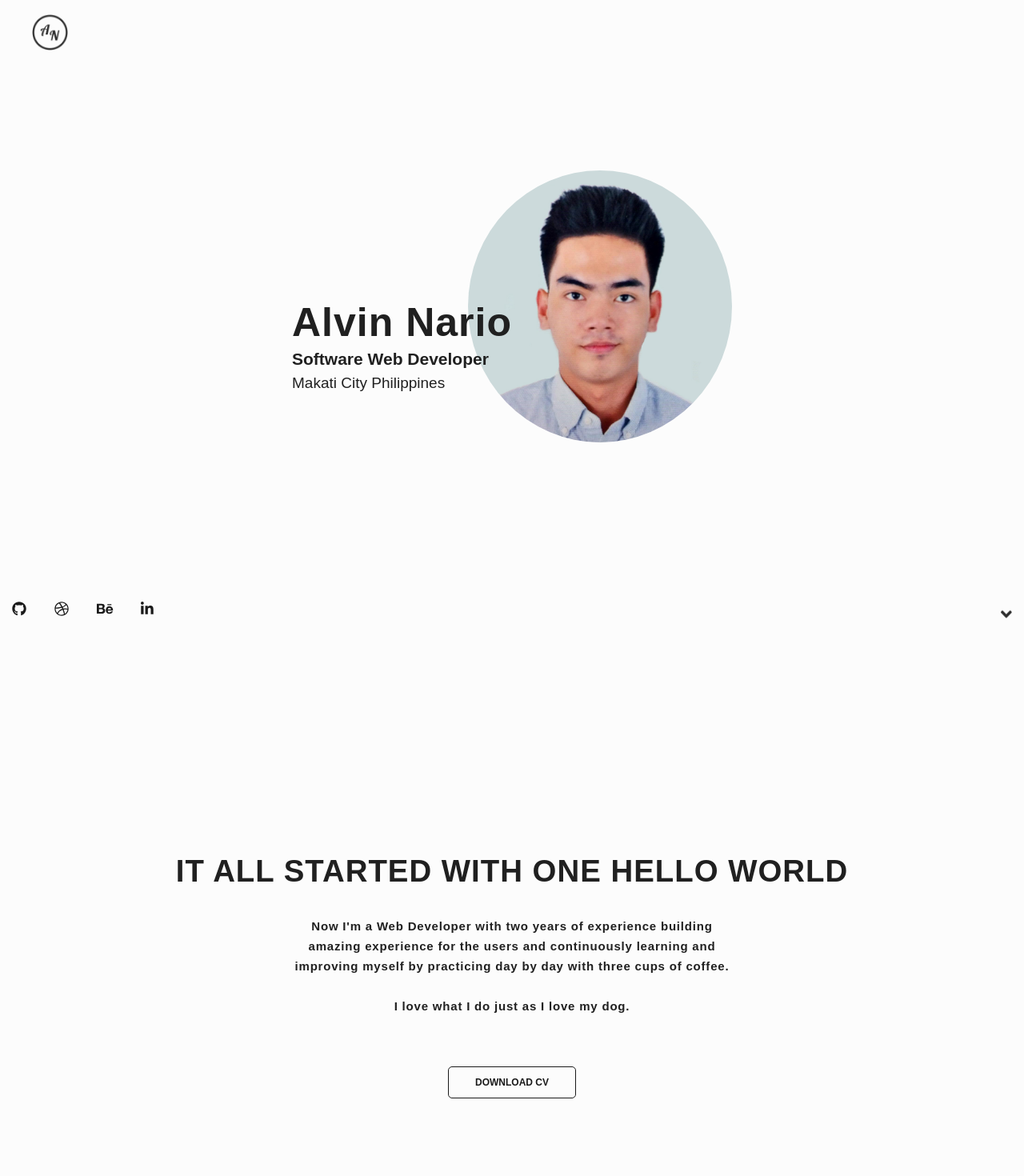
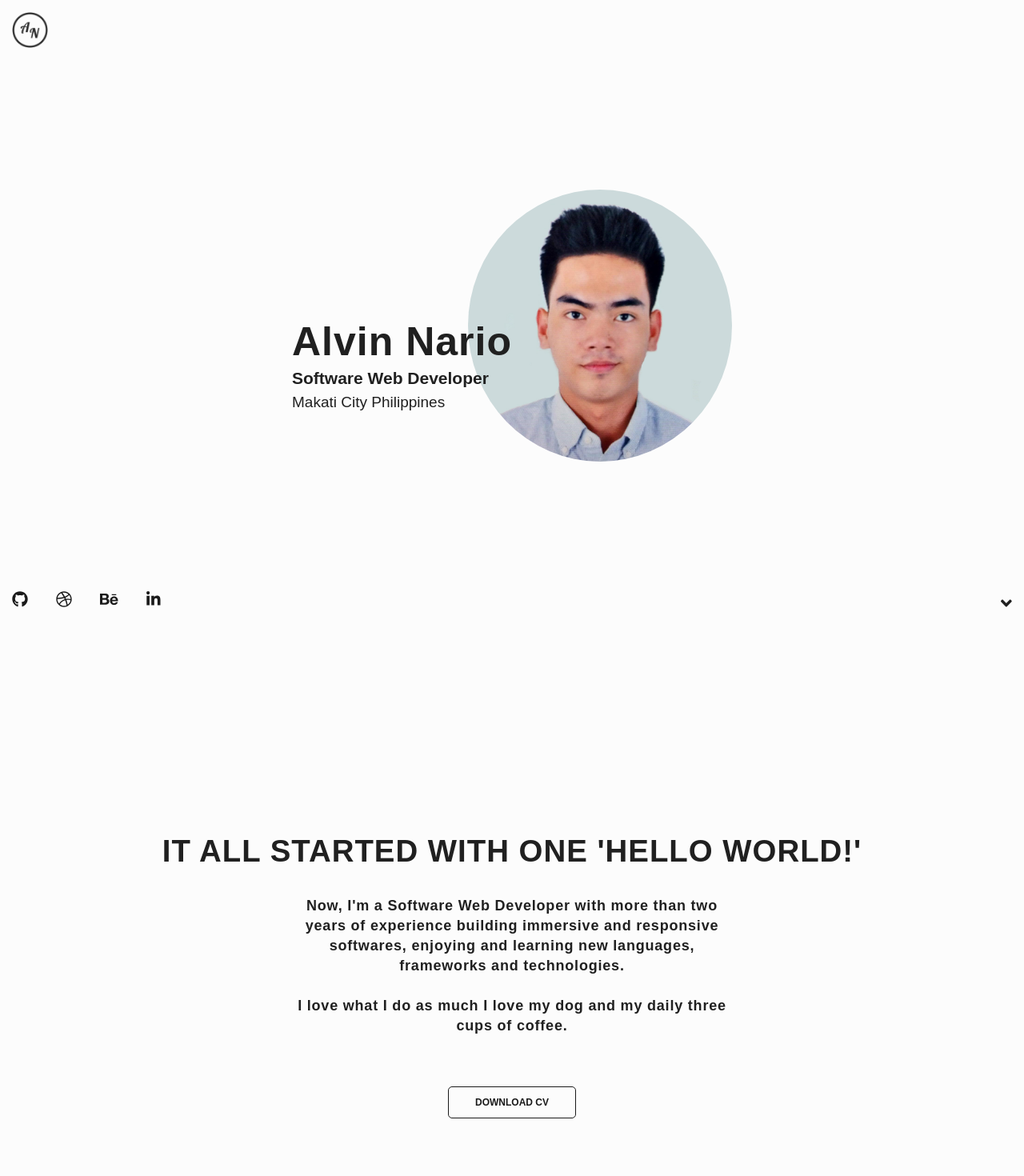
Before and after one commit to narioalvin/portfolio, a Vue app: page /#/ in a window 1280 px wide. Shown: the top 1470 px of the page at 80% size. Built offline with nearby package versions, Linux system fonts and the light colour scheme; a web font is replaced by a local one.

Commit message:
refactor all pages

```diff
--- a/src/App.vue
+++ b/src/App.vue
@@ -1,15 +1,19 @@
 <template>
   <div id="app">
-    <router-view />
+    <Home />
   </div>
 </template>
 
 <script>
 import 'bootstrap/dist/css/bootstrap.css';
 import 'bootstrap-vue/dist/bootstrap-vue.css';
+import Home from './views/Home';
 
 export default {
   name: 'App',
+  components: {
+    Home,
+  },
 };
 </script>
 
@@ -52,6 +56,8 @@ body {
 * {
   font-family: 'Montserrat', sans-serif;
   margin: 0;
+  padding: 0;
+  box-sizing: border-box;
 }
 
 h1,
@@ -70,7 +76,7 @@ h6 {
 }
 
 .p-40 {
-  padding: 15px;
+  padding: 0 15px;
 }
 
 .full-height {
@@ -188,7 +194,7 @@ section {
 
 @keyframes animDown {
   from {
-    transform: translateY(-50px);
+    transform: translateY(-20px);
     opacity: 0;
   }
   to {
@@ -197,18 +203,60 @@ section {
   }
 }
 
-@media only screen and (min-width: 360px) and (max-width: 812px) and (orientation: landscape) and (-webkit-device-pixel-ratio: 2) {
-  .navbar {
-    padding: 0;
+.shake {
+  -webkit-animation-name: wobble;
+  animation-name: wobble;
+  animation-duration: 1.5s;
+  animation-iteration-count: infinite;
+  animation-timing-function: linear;
+  transform-origin: 50% 100%;
+}
+
+@keyframes wobble {
+  0% {
+    -webkit-transform: none;
+    transform: none;
   }
 
+  15% {
+    -webkit-transform: translate3d(-25%, 0, 0) rotate3d(0, 0, 1, -5deg);
+    transform: translate3d(-25%, 0, 0) rotate3d(0, 0, 1, -5deg);
+  }
+
+  30% {
+    -webkit-transform: translate3d(20%, 0, 0) rotate3d(0, 0, 1, 3deg);
+    transform: translate3d(20%, 0, 0) rotate3d(0, 0, 1, 3deg);
+  }
+
+  45% {
+    -webkit-transform: translate3d(-15%, 0, 0) rotate3d(0, 0, 1, -3deg);
+    transform: translate3d(-15%, 0, 0) rotate3d(0, 0, 1, -3deg);
+  }
+
+  60% {
+    -webkit-transform: translate3d(10%, 0, 0) rotate3d(0, 0, 1, 2deg);
+    transform: translate3d(10%, 0, 0) rotate3d(0, 0, 1, 2deg);
+  }
+
+  75% {
+    -webkit-transform: none;
+    transform: none;
+  }
+
+  100% {
+    -webkit-transform: none;
+    transform: none;
+  }
+}
+
+@media only screen and (min-width: 360px) and (max-width: 812px) and (orientation: landscape) and (-webkit-device-pixel-ratio: 2) {
   .home {
     height: 93vh;
     margin: 70px 0;
   }
 
   #home {
-   margin-bottom: 210px;
+    margin-bottom: 210px;
   }
 
   #about {
@@ -220,4 +268,14 @@ section {
     height: 100vh !important;
   }
 }
+
+@media screen and (min-width: 768px) {
+  .about {
+    div {
+      p {
+        font-size: 18px !important;
+      }
+    }
+  }
+}
 </style>
--- a/src/components/CloudyDay3.vue
+++ b/src/components/CloudyDay3.vue
@@ -5,8 +5,8 @@
       xmlns="http://www.w3.org/2000/svg"
       xmlns:xlink="http://www.w3.org/1999/xlink"
       viewBox="0 0 60 60"
-      width="120"
-      height="120"
+      width="140"
+      height="140"
     >
       <defs>
         <filter id="blur" width="200%" height="200%">
--- a/src/components/Navbar.vue
+++ b/src/components/Navbar.vue
@@ -1,376 +1,76 @@
 <template>
-  <div>
-    <div></div>
-    <nav id="navbar" class="navbar navbar-expand-sm fixed-top">
-      <div class="logo navAnimation animated" data-delay="0s">
-        <a href="#home">
-          <img class="me" src="../assets/image/logo.png" />
-        </a>
-      </div>
-      <div class="items">
-        <ul>
-          <li class="navAnimation animated" data-delay="0s">
-            <a href="#about">About</a>
-          </li>
-          <li class="navAnimation animated" data-delay=".3s">
-            <a href="#projects">Projects</a>
-          </li>
-          <li class="navAnimation animated" data-delay=".5s">
-            <a href="#contact">Contact</a>
-          </li>
-        </ul>
-      </div>
-      <div class="hamburger">
-        <input
-          type="checkbox"
+  <b-navbar id="navbar" toggleable="lg">
+    <b-navbar-brand href="#"
+      ><img
+        class="nav-logo navAnimation animated"
+        data-delay="0s"
+        src="../assets/image/logo.png"
+    /></b-navbar-brand>
+
+    <b-navbar-toggle target="nav-collapse"></b-navbar-toggle>
+
+    <b-collapse id="nav-collapse" is-nav>
+      <!-- Right aligned nav items -->
+      <b-navbar-nav class="ml-auto">
+        <b-nav-item
+          @click="scrollToSection('about')"
           class="navAnimation animated"
           data-delay="0s"
-          id="menuToggle"
-          @change="checkboxClicked($event)"
-        />
-
-        <label for="menuToggle" class="menuOpen">
-          <div class="open"></div>
-        </label>
-
-        <div class="menu menuEffects">
-          <label for="menuToggle"></label>
-          <div class="menuContent">
-            <ul>
-              <li>
-                <a href="#about" @click="check()">ABOUT</a>
-              </li>
-              <li>
-                <a href="#projects">PROJECTS</a>
-              </li>
-              <li>
-                <a href="#contact">CONTACT</a>
-              </li>
-            </ul>
-          </div>
-        </div>
-      </div>
-    </nav>
-  </div>
+          >ABOUT</b-nav-item
+        >
+        <b-nav-item
+          @click="scrollToSection('projects')"
+          class="navAnimation animated"
+          data-delay=".3s"
+          >PROJECTS</b-nav-item
+        >
+        <b-nav-item
+          @click="scrollToSection('contact')"
+          class="navAnimation animated"
+          data-delay=".5s"
+          >CONTACT</b-nav-item
+        >
+      </b-navbar-nav>
+    </b-collapse>
+  </b-navbar>
 </template>
 
 <script>
 export default {
-  name: "Navbar",
-  data() {
-    return {
-      prevScrollpos: window.pageYOffset,
-      checkboxState: false,
-      newScrollPosition: 0,
-      lastScrollPosition: 0
-    };
-  },
-  methods: {
-    handleScroll() {
-      var navbar = document.getElementById("navbar");
-      this.lastScrollPosition = window.scrollY;
+  name: 'Navbar',
+  mounted() {
+    const items = document.querySelectorAll('.navAnimation');
 
-      if (
-        this.newScrollPosition < this.lastScrollPosition &&
-        this.lastScrollPosition > 50
-      ) {
-        navbar.style.top = "-80px";
-      } else {
-        navbar.style.top = "0";
-      }
-
-      this.newScrollPosition > 100
-        ? navbar.classList.add("nav-border")
-        : navbar.classList.remove("nav-border");
-
-      this.newScrollPosition = this.lastScrollPosition;
-    },
-    checkboxClicked(e) {
-      e.target.checked === true ?
-      document.getElementsByTagName("body")[0].classList.add("scrollHidden")
-      : document.getElementsByTagName("body")[0].classList.remove("scrollHidden")
-    }
-  },
-  created() {
-    window.addEventListener("scroll", this.handleScroll);
-  },
-  mounted() {
-    const items = document.querySelectorAll(".navAnimation");
-
-    const observer = new IntersectionObserver(entries => {
-      entries.forEach(entry => {
+    const observer = new IntersectionObserver((entries) => {
+      entries.forEach((entry) => {
         if (entry.intersectionRatio > 0) {
           entry.target.style.animation = `animDown .4s ${entry.target.dataset.delay} forwards ease-out`;
         }
       });
     });
 
-    items.forEach(item => {
+    items.forEach((item) => {
       observer.observe(item);
     });
-  }
+  },
+  methods: {
+    scrollToSection(section) {
+      var elmntToView = document.getElementById(section);
+      elmntToView.scrollIntoView();
+    },
+  },
 };
 </script>
 
 <style lang="scss" scoped>
 .navbar {
-  transition: all 0.3s;
-  justify-content: space-between;
-  align-items: center;
-  z-index: 999999;
-  height: 70px;
   background: #fcfcfc;
-  padding: 0 15px 0 15px;
-}
+  color: #1a1a1a;
+  padding: 10px 15px;
+  font-weight: bold;
 
-.nav-border {
-  border-bottom: 1px solid #cccccc !important;
-}
-
-.scrollHidden {
-  overflow: hidden !important;
-}
-
-.items ul {
-  padding: 0;
-  list-style: none;
-  margin: 0;
-}
-
-.items ul li {
-  display: table-cell;
-  position: relative;
-}
-
-.items ul li a {
-  color: #1a1a1a;
-  text-transform: uppercase;
-  text-decoration: none;
-  letter-spacing: 0.15em;
-  font-weight: 600;
-  font-size: 14px;
-
-  display: inline-block;
-  padding: 15px 20px;
-  position: relative;
-}
-
-.items ul li a:after {
-  background: none repeat scroll 0 0 transparent;
-  bottom: 0;
-  content: "";
-  display: block;
-  height: 2px;
-  left: 50%;
-  position: absolute;
-  background: #1a1a1a;
-  transition: width 0.3s ease 0s, left 0.3s ease 0s;
-  width: 0;
-}
-
-.items ul li a:hover:after {
-  width: 100%;
-  left: 0;
-}
-
-.logo img {
-  width: 45px;
-}
-
-.logo img:hover {
-  opacity: 0.7;
-  cursor: pointer;
-}
-
-@keyframes navbar {
-  0% {
-    bottom: 50px;
-    opacity: 0;
-  }
-  100% {
-    bottom: 0;
-  }
-}
-
-input {
-  display: none;
-}
-
-.open {
-  background-color: #3c3c3c;
-  width: 24px;
-  height: 3px;
-  display: block;
-  border-radius: 2px;
-  cursor: pointer;
-  position: relative;
-  top: 8px;
-  z-index: 999999;
-}
-
-.open:before {
-  content: "";
-  background-color: #1a1a1a;
-  width: 24px;
-  height: 3px;
-  display: block;
-  border-radius: 2px;
-  position: relative;
-  top: -8px;
-  transform: rotate(0deg);
-  transition: all 0.3s ease;
-}
-
-.open:after {
-  content: "";
-  background-color: #1a1a1a;
-  width: 24px;
-  height: 3px;
-  display: block;
-  border-radius: 2px;
-  position: relative;
-  top: 4px;
-  transform: rotate(0deg);
-  transition: all 0.3s ease;
-}
-
-.menuOpen {
-  width: 24px;
-  height: 20px;
-  display: block;
-  cursor: pointer;
-  float: right;
-  margin-bottom: 0;
-}
-
-.menuOpen:hover .open:before {
-  top: -9px;
-}
-
-.menuOpen:hover .open:after {
-  top: 5px;
-}
-
-.menu {
-  position: fixed;
-  width: 100vw;
-  height: 100vh;
-  top: 0;
-  left: 0;
-  background-color: #000000;
-  background-image: linear-gradient(315deg, #000000 0%, #414141 74%);
-  z-index: 99999;
-}
-
-.menu label {
-  width: 30px;
-  height: 30px;
-  position: absolute;
-  right: 20px;
-  top: 20px;
-  background-size: 100%;
-  cursor: pointer;
-}
-
-.menu .menuContent {
-  position: relative;
-  top: 50%;
-  font-size: 54px;
-  text-align: center;
-  padding-bottom: 20px;
-  margin-top: -170px;
-}
-
-.menu ul {
-  list-style: none;
-  padding: 0;
-  margin: 0 auto;
-}
-
-.menu ul li a {
-  display: block;
-  color: white;
-  text-decoration: none;
-  transition: color 0.2s;
-  text-transform: uppercase;
-  padding: 10px 0;
-}
-
-.menu ul li a:hover {
-  color: #202020;
-}
-
-.menu ul li:hover {
-  background: white;
-}
-
-.menuEffects {
-  opacity: 0;
-  visibility: hidden;
-  transition: opacity 0.5s, visibility 0.5s;
-}
-
-.menuEffects ul {
-  transform: translateY(0%);
-  transition: all 0.5s;
-}
-
-#menuToggle:checked ~ .menuEffects {
-  opacity: 1;
-  visibility: visible;
-  transition: opacity 0.5s;
-}
-
-#menuToggle:checked ~ .menuEffects ul {
-  opacity: 1;
-}
-
-#menuToggle:checked ~ .menuOpen .open {
-  background-color: transparent;
-}
-
-#menuToggle:checked ~ .menuOpen .open:before {
-  content: "";
-  background-color: white;
-  transform: rotate(45deg);
-  position: absolute;
-  top: 0;
-  right: 0;
-  z-index: 1;
-}
-
-#menuToggle:checked ~ .menuOpen .open:after {
-  content: "";
-  background-color: white;
-  transform: rotate(-45deg);
-  position: relative;
-  top: 0;
-  right: 0;
-  z-index: 1;
-}
-
-#menuToggle:not(:checked) ~ .menuEffects ul {
-  transform: translateY(-30%);
-}
-
-.hamburger {
-  display: none;
-}
-
-@media (min-width: 600px) {
-  .navbar {
-    height: 80px;
-    padding: 0 40px 0 40px;
-  }
-}
-
-@media (max-width: 768px) {
-  .hamburger {
-    display: inline;
-  }
-
-  .items {
-    display: none;
+  .nav-logo {
+    width: 45px;
   }
 }
 </style>
--- a/src/views/About.vue
+++ b/src/views/About.vue
@@ -1,19 +1,18 @@
 <template>
   <section class="full-height flex p-40" id="about">
-    <div class="about">
+    <div class="about flex">
       <h4 class="intro animated" data-animationtype="up" data-delay="0s">
-        <b>It all started with one Hello World</b>
+        <b>It all started with one 'Hello World!'</b>
       </h4>
       <br />
       <div>
         <p class="animated" data-animationtype="up" data-delay=".2s">
-          Now I'm a Web Developer with two years of experience building amazing
-          experience for the users and continuously learning and improving
-          myself by practicing day by day with three cups of coffee.
+          Now, I'm a Software Web Developer with more than two years of experience building immersive
+          and responsive softwares, enjoying and learning new languages, frameworks and technologies.
           <br />
           <br />
           <span class="animated" data-animationtype="up" data-delay=".3s"
-            >I love what I do just as I love my dog.</span
+            >I love what I do as much I love my dog and my daily three cups of coffee.</span
           >
         </p>
         <br />
@@ -42,14 +41,12 @@ export default {
 .about {
   text-align: center;
   flex-direction: column;
-    display: flex;
-    align-items: center;
+
   div {
     max-width: 560px;
     p {
       font-weight: 600;
       font-size: 15px;
-
       line-height: 25px;
       letter-spacing: 0.05rem;
     }
@@ -73,6 +70,7 @@ export default {
   &:focus {
     background: #1a1a1a;
     color: #fcfcfc;
+    text-decoration: none;
   }
 }
 
--- a/src/views/Contact.vue
+++ b/src/views/Contact.vue
@@ -1,5 +1,5 @@
 <template>
-  <section class="contact" id="contact">
+  <section class="contact flex" id="contact">
     <h4 class="project animated" data-animationtype="up" data-delay=".2s">
       Contact Me
     </h4>
@@ -23,9 +23,6 @@ export default {
 <style lang="scss" scoped>
 .contact {
   min-height: 70vh;
-  display: flex;
-  justify-content: center;
-  align-items: center;
   flex-direction: column;
   font-weight: 600;
   h4 {
--- a/src/views/Home.vue
+++ b/src/views/Home.vue
@@ -1,7 +1,8 @@
 <template>
   <div id="page">
-    <section id="home" class="full-height p-40">
+    <section id="home" class="full-height">
       <Navbar />
+      <div class="p-40">
         <div class="flex home">
           <div class="section-content">
             <div class="info">
@@ -13,10 +14,18 @@
                 >
                   Alvin Nario
                 </h1>
-              <div class="animated" data-animationtype="left" data-delay=".4s">
+                <div
+                  class="animated"
+                  data-animationtype="left"
+                  data-delay=".4s"
+                >
                   <span class="job">Software Web Developer</span>
                 </div>
-              <div class="animated" data-animationtype="left" data-delay=".5s">
+                <div
+                  class="animated"
+                  data-animationtype="left"
+                  data-delay=".5s"
+                >
                   <span class="place">Makati City Philippines</span>
                 </div>
               </div>
@@ -77,7 +86,11 @@
             </li>
           </ul>
           <div class="info-img animatedArrow fadeOutDown infinite">
-          <font-awesome-icon class="arrow-down" :icon="['fas', 'angle-down']" />
+            <font-awesome-icon
+              class="arrow-down"
+              :icon="['fas', 'angle-down']"
+            />
+          </div>
         </div>
       </div>
     </section>
@@ -98,19 +111,30 @@
         data-delay=".6s"
       >
         <li>
-          <font-awesome-icon class="contact-icon" :icon="['fab', 'github']" />
+          <a href="https://github.com/narioalvin" target="_blank">
+            <font-awesome-icon :icon="['fab', 'github']" />
+          </a>
         </li>
         <li>
-          <font-awesome-icon class="contact-icon" :icon="['fab', 'dribbble']" />
+          <a href="https://dribbble.com/narioalvin" target="_blank">
+            <font-awesome-icon :icon="['fab', 'dribbble']" />
+          </a>
         </li>
         <li>
-          <font-awesome-icon class="contact-icon" :icon="['fab', 'behance']" />
+          <a href="https://www.behance.net/narioalvin" target="_blank">
+            <font-awesome-icon :icon="['fab', 'behance']" />
+          </a>
         </li>
         <li>
+          <a
+            href="https://www.linkedin.com/in/alvin-nario-498a20193"
+            target="_blank"
+          >
             <font-awesome-icon
               class="contact-icon"
               :icon="['fab', 'linkedin-in']"
             />
+          </a>
         </li>
       </ul>
     </footer>
@@ -129,7 +153,7 @@ export default {
     Navbar,
     Contact,
     About,
-    Project
+    Project,
   },
   data() {
     return {
@@ -137,7 +161,7 @@ export default {
       showAboutPage: false,
       showProjectsPage: false,
       showContactPage: false,
-      innerWidth: window.innerWidth
+      innerWidth: window.innerWidth,
     };
   },
   destroyed() {
@@ -182,9 +206,7 @@ export default {
 }
 
 .home {
-  height: 73vh;
-  position: relative;
-  top: 30px;
+  height: 64vh;
 }
 
 .section-content {
@@ -192,6 +214,11 @@ export default {
   display: flex;
   align-items: center;
   justify-content: center;
+
+  .name {
+    margin: 0;
+    font-weight: bold;
+  }
 }
 
 .me {
@@ -209,25 +236,24 @@ export default {
   font-size: 15px;
 }
 
-.name {
-  margin: 0;
-  font-weight: bold;
-}
-
 .bottom {
   display: flex;
   justify-content: space-between;
   align-items: flex-end;
   position: relative;
-}
 
   .brand-list li {
     margin-bottom: 15px;
+
+    a:hover {
+      opacity: 0.8;
     }
 
     .brand-icon {
-  font-size: 15px;
+      font-size: 20px;
       color: #1a1a1a;
+    }
+  }
 }
 
 .info {
@@ -261,32 +287,37 @@ footer {
   display: flex;
   justify-content: space-between;
   padding: 0 15px;
-}
 
-footer span {
+  span {
     font-size: 11px;
   }
 
-footer ul {
+  ul {
     margin: 0;
   }
 
-footer .links {
+  .links {
     list-style-type: none;
     padding: 0;
+
+    li {
+      display: inline;
+      margin-right: 12px;
+      font-size: 14px;
+
+      a {
+        color: #202020;
+
+        &:hover {
+          opacity: 0.8;
+        }
       }
 
-footer .links li {
-  display: inline;
-  margin-right: 12px;
-}
-
-footer .links li:last-child {
+      &:last-child {
         margin-right: 0;
       }
-
-footer .links li .contact-icon {
-  font-size: 14px;
+    }
+  }
 }
 
 // MEDIA QUERIES
@@ -306,19 +337,21 @@ footer .links li .contact-icon {
   }
 
   .home {
-    height: 61vh;
+    height: 65vh;
   }
 
   .brand-icon {
     font-size: 18px;
   }
 
-  footer span {
+  footer {
+    span {
       font-size: 15px;
     }
 
-  footer .links li .contact-icon {
+    .links li {
       font-size: 20px;
+    }
   }
 }
 
@@ -345,8 +378,7 @@ footer .links li .contact-icon {
   }
 
   .home {
-    height: 92vh;
-    top: 0;
+    height: 83vh;
   }
 
   .me {
@@ -375,11 +407,7 @@ footer .links li .contact-icon {
   }
 
   .p-40 {
-    padding: 40px;
-  }
-
-  .home {
-    height: 85vh;
+    padding: 0 40px;
   }
 
   footer {
```
Also changed, not shown: src/main.js (+38 -21 lines), src/views/Project.vue (+30 -12 lines), src/assets/image/idea.svg (added). Lines whose indentation alone changed are shown as unchanged.
